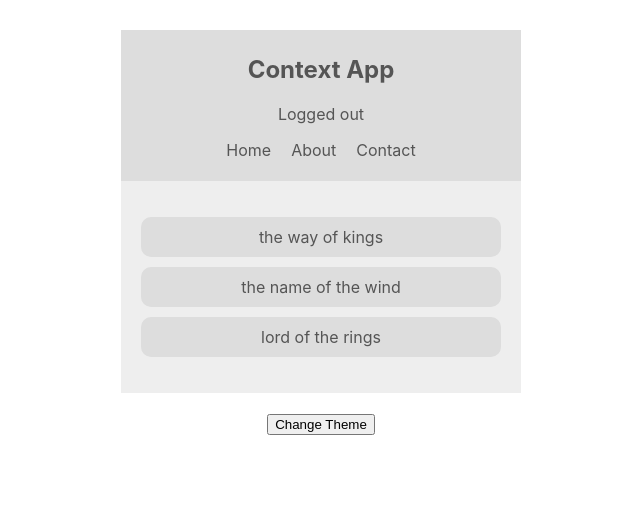
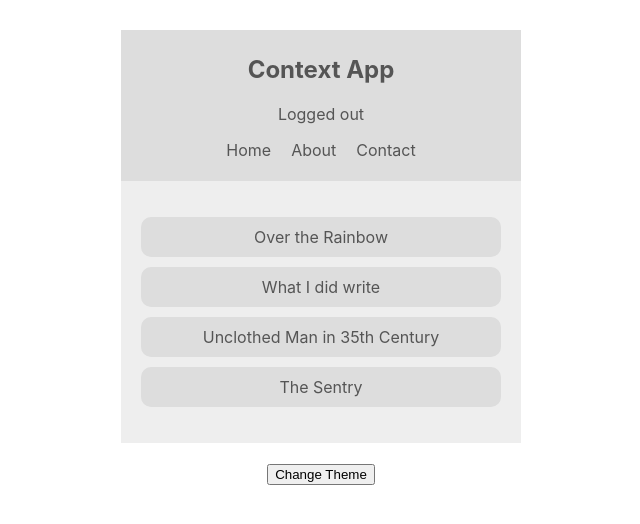
Before and after one commit to lukenems/Context_Hooks-app, a React (Create React App) app: page / in a window 1280 px wide. Shown: the top 524 px of the page, without its empty margins (319-959 px from the left). Built offline with nearby package versions, Linux system fonts and the light colour scheme.

Commit message:
implemented a BookContext provider for book data

```diff
--- a/src/App.js
+++ b/src/App.js
@@ -4,6 +4,7 @@ import BookList from "./components/Booklist";
 import ThemeContextProvider from "./contexts/ThemeContext";
 import ThemeToggle from "./components/ThemeToggle";
 import AuthContextProvider from "./contexts/AuthContext";
+import BookContextProvider from "./contexts/BookContext";
 
 function App() {
   return (
@@ -11,7 +12,9 @@ function App() {
       <ThemeContextProvider>
         <AuthContextProvider>
           <Navbar />
-          <BookList />
+          <BookContextProvider>
+            <BookList />
+          </BookContextProvider>
           <ThemeToggle />
         </AuthContextProvider>
       </ThemeContextProvider>
--- a/src/components/Booklist.js
+++ b/src/components/Booklist.js
@@ -1,15 +1,18 @@
 import React, { useContext } from "react";
 import { ThemeContext } from '../contexts/ThemeContext';
+import { BookContext } from "../contexts/BookContext";
 
 const BookList = () => {
   const { isLightTheme, light, dark } = useContext(ThemeContext)
+  const { books } = useContext(BookContext);
   const currentTheme = isLightTheme ? light : dark;
   return (
     <div className="book-list" style={{ background: currentTheme.bg, color: currentTheme.syntax }}>
     <ul>
-      <li style={{ background: currentTheme.ui }}>the way of kings</li>
-      <li style={{ background: currentTheme.ui }}>the name of the wind</li>
-     <li style={{ background: currentTheme.ui }}>lord of the rings</li>
+      {books.map(book => (
+          <li style={{ background: currentTheme.ui}}>{book.title}</li>
+        )
+      )}
    </ul>
   </div>
   );
--- /dev/null
+++ b/src/contexts/BookContext.js
@@ -0,0 +1,19 @@
+import React, { createContext, useState } from 'react';
+
+export const BookContext = createContext();
+
+const BookContextProvider = (props) => {
+  const [books, setBooks] = useState([
+    {title: 'Over the Rainbow', id: 1},
+    {title: 'What I did write', id: 2},
+    {title: 'Unclothed Man in 35th Century', id: 3},
+    {title: 'The Sentry', id: 4}
+  ])
+  return (
+    <BookContext.Provider value={{books}} >
+      {props.children}
+    </BookContext.Provider>
+   );
+}
+
+export default BookContextProvider;
```
